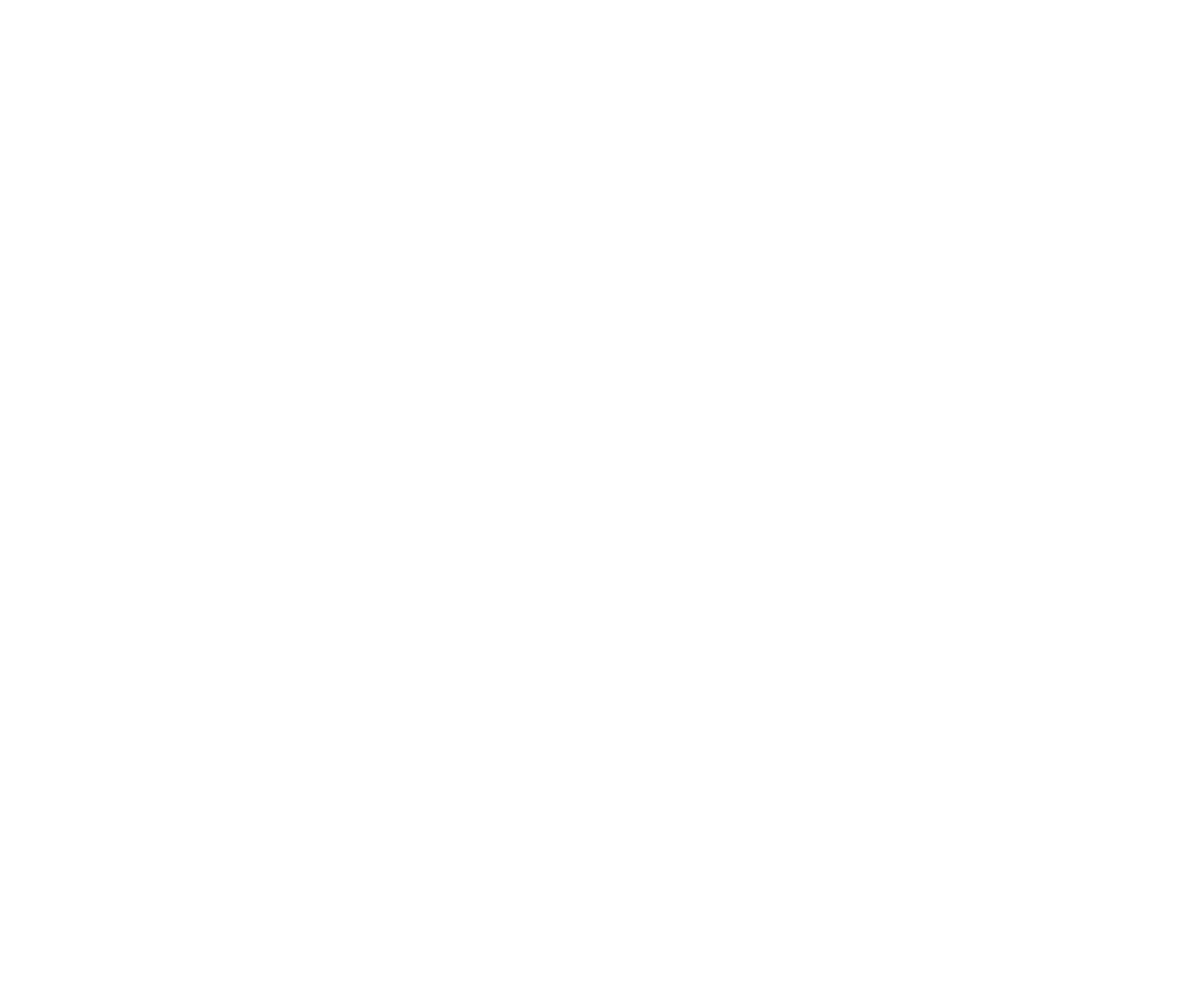
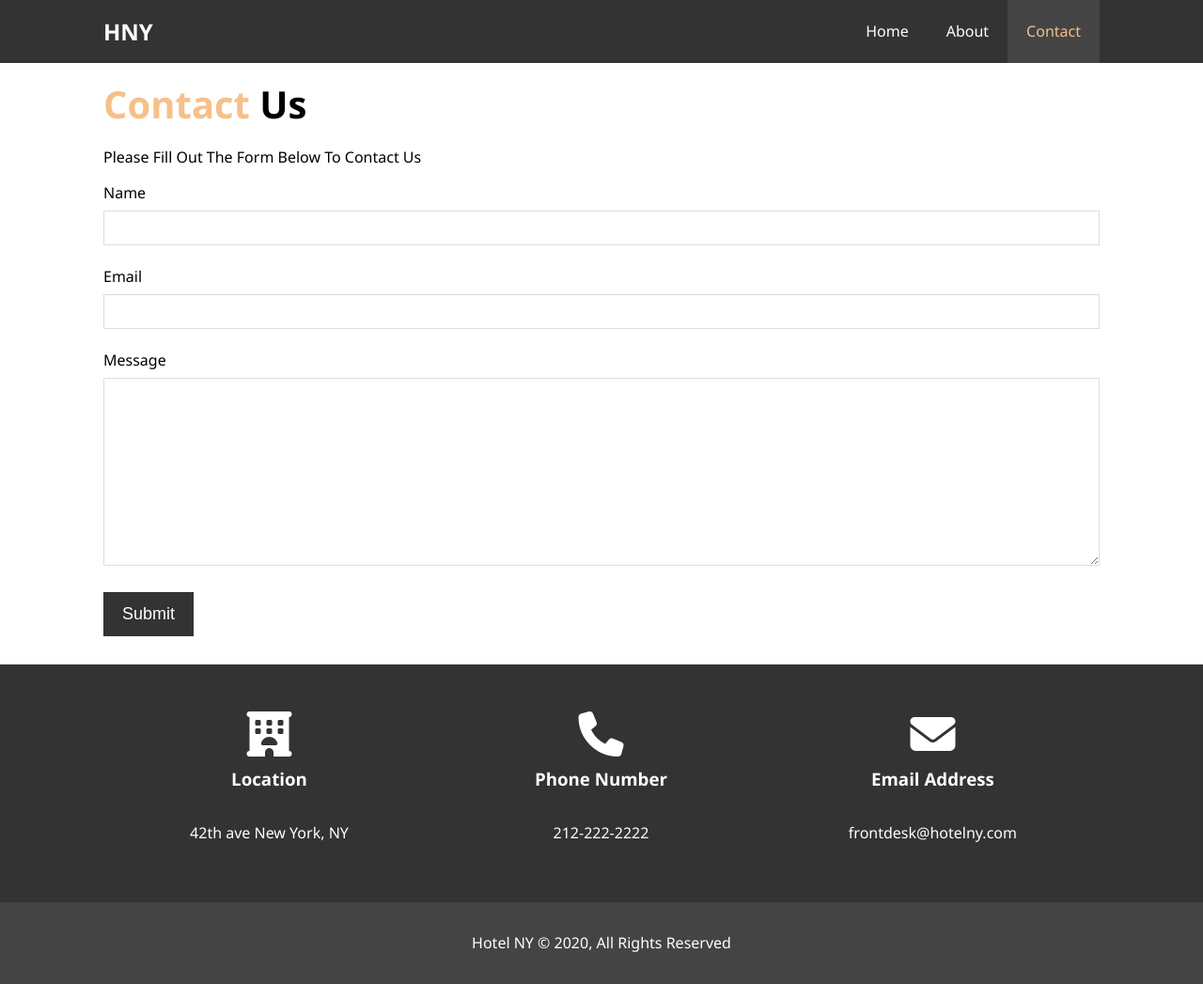
Before and after one commit to RafaelDe-Leon/Hotel-Website, a plain HTML site: page contact.html in a window 1280 px wide. Shown: the whole page at 94% size. Before the commit the page ends 800 px from the top, so only its background shows below. Drawn offline with Linux system fonts and the light colour scheme.

Commit message:
created contact page

```diff
--- a/contact.html
+++ b/contact.html
@@ -0,0 +1,86 @@
+<!DOCTYPE html>
+<html lang="en">
+
+<head>
+  <meta charset="UTF-8">
+  <meta name="viewport" content="width=device-width, initial-scale=1.0">
+  <meta name='description' content='Welcome to the most lavish hotel in New York City'>
+  <meta name='keywords' content='hotel,new york, manhattan, downtown'>
+  <script src="https://kit.fontawesome.com/df477e0c23.js" crossorigin="anonymous"></script>
+  <link rel="stylesheet" href="css/style.css">
+  <title>Hotel NY | Contact</title>
+</head>
+
+<body>
+
+  <header>
+    <nav id='navbar'>
+      <div class="container">
+
+        <h1 class='logo'><a href='index.html'>HNY</a></h1>
+        <ul>
+          <li><a href='index.html'>Home</a></li>
+          <li><a href='about.html'>About</a></li>
+          <li><a class='current' href='contact.html'>Contact</a></li>
+
+        </ul>
+      </div>
+    </nav>
+  </header>
+
+  <section id='contact-form' class='py-3'>
+    <div class="container">
+      <h1 class='l-heading'><span class='text-primary'>Contact</span> Us</h1>
+      <p>Please Fill Out The Form Below To Contact Us</p>
+      <form action="process.php">
+        <div class="form-group">
+          <label for="name">Name</label>
+          <input type="text" name="name" id="name">
+        </div>
+        <div class="form-group">
+          <label for="email">Email</label>
+          <input type="email" name="email" id="email">
+        </div>
+        <div class="form-group">
+          <label for="message">Message</label>
+          <textarea name="message" id="message"></textarea>
+        </div>
+
+        <button type='submit' class='btn'>Submit</button>
+      </form>
+    </div>
+  </section>
+
+  <section id="contact-info" class='bg-dark'>
+    <div class="container">
+      <div class="box">
+        <i class="fas fa-hotel fa-3x"></i>
+        <h3>Location</h3>
+        <p>42th ave New York, NY</p>
+      </div>
+      <div class="box">
+        <i class="fas fa-phone fa-3x"></i>
+        <h3>Phone Number</h3>
+        <p>212-222-2222</p>
+      </div>
+      <div class="box">
+        <i class="fas fa-envelope fa-3x"></i>
+        <h3>Email Address</h3>
+        <p>frontdesk@hotelny.com</p>
+      </div>
+    </div>
+  </section>
+
+
+
+  <div class="clr"></div>
+  <footer id='main-footer'>
+    <p>Hotel NY &copy; 2020, All Rights Reserved </p>
+
+  </footer>
+
+
+
+</body>
+
+</html>
--- a/css/style.css
+++ b/css/style.css
@@ -229,7 +229,7 @@
 #testimonials {
   height: 600px;
   background: url('../img/test-bg.jpg') no-repeat center center/cover;
-  padding-top: 40px;
+  padding-top: 100px;
 }
 
 #testimonials h2 {
@@ -252,6 +252,34 @@
   border-radius: 50%;
 }
 
+/* Contact Form */
+
+#contact-form .form-group {
+  margin-bottom: 20px;
+}
+
+#contact-form label {
+  display: block;
+  margin-bottom: 5px;
+}
+
+#contact-form input, #contact-form textarea {
+  width: 100%;
+  padding: 10px;
+  border: 1px #ddd solid;
+}
+
+#contact-form textarea {
+  height: 200px;
+}
+
+/* color the focus state of the form */
+
+#contact-form input:focus, #contact-form textarea:focus {
+  outline: none;
+  border-color: #f7c08a;
+}
+
 /* Footer */
 
 #main-footer {
```
